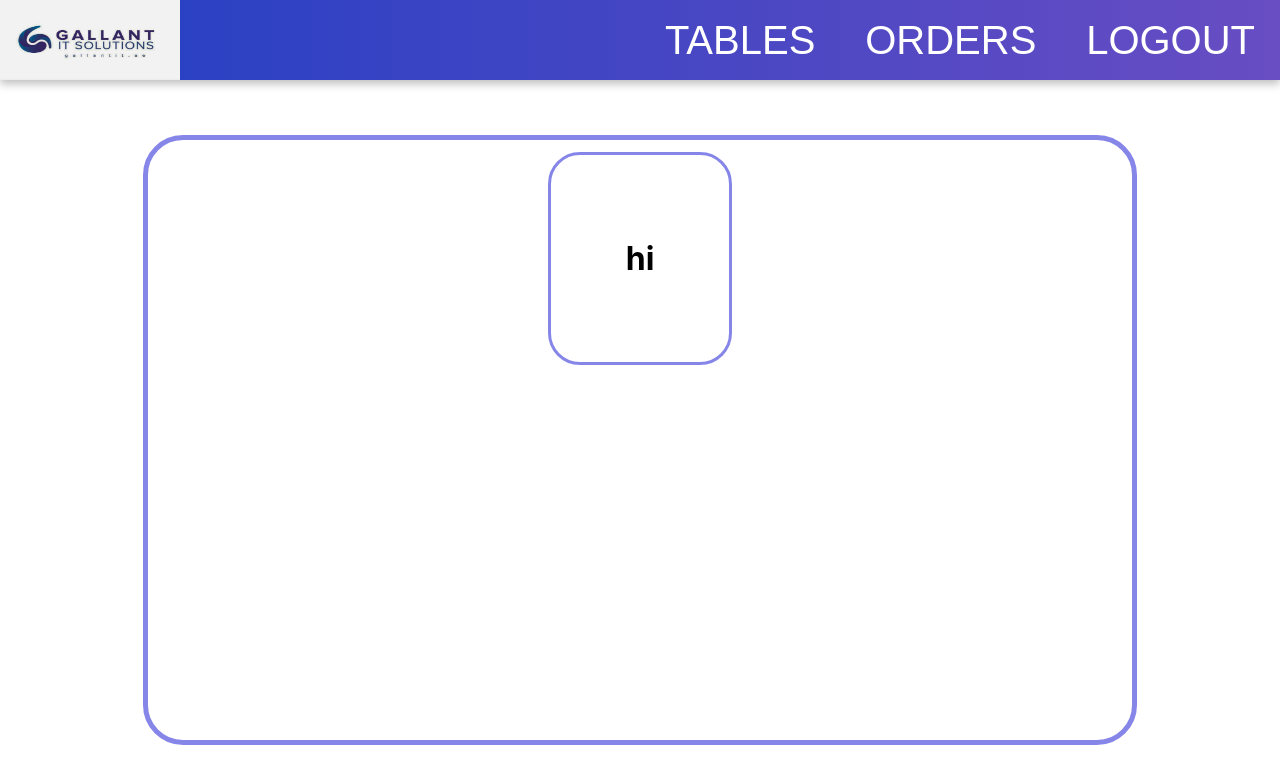
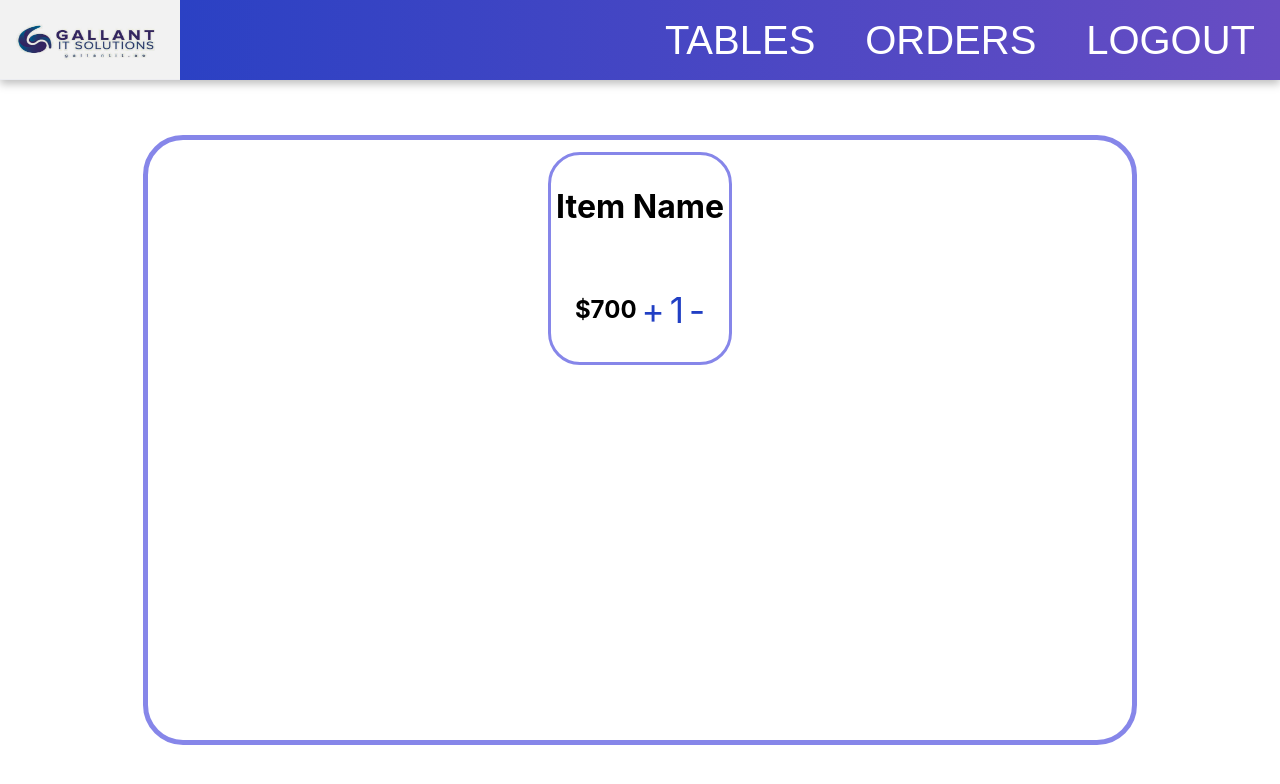
Before and after one commit to Fmajid29/restraunt-ordering-software, a React (Create React App) app: page /items in a window 1280 px wide. Shown: the top 784 px of the page. Built offline with nearby package versions, Linux system fonts and the light colour scheme.

Commit message:
completed the item card without styling

```diff
--- a/src/Components/Items/Item.jsx
+++ b/src/Components/Items/Item.jsx
@@ -1,10 +1,32 @@
-import React from "react";
+import React, { useState } from "react";
 
-const Item = () => {
+const Item = (props) => {
+  const [value, setValue] = useState(1);
+
+  const handleIncrement = () => {
+    setValue(value + 1);
+  };
+  const handleDecrement = () => {
+    setValue(value + -1);
+  };
   return (
     <>
       <div className="itemCard">
-        <h1>hi</h1>
+        <h1>Item Name</h1>
+        <div className="random">
+          <h2>${props.price}</h2>
+          <div className="inc">
+            <div onClick={handleIncrement}>
+              <h className="decrement">+</h>
+            </div>
+            <div>
+              <h className="headingBill">{value}</h>
+            </div>
+            <div onClick={handleDecrement}>
+              <h className="decrement">-</h>
+            </div>
+          </div>
+        </div>
       </div>
     </>
   );
--- a/src/Components/Items/Items.jsx
+++ b/src/Components/Items/Items.jsx
@@ -9,7 +9,7 @@ const Items = () => {
       <Navbar />
       <div className="items">
         <div className="itemcontainer">
-          <Item />
+          <Item price="700" />
         </div>
       </div>
     </>
--- a/src/Components/Items/items.css
+++ b/src/Components/Items/items.css
@@ -27,3 +27,22 @@
   flex-direction: column;
   align-items: center;
 }
+
+.random {
+  display: flex;
+  justify-content: space-around;
+  align-items: center;
+}
+
+.inc {
+  display: flex;
+  justify-content: space-around;
+  align-items: center;
+}
+
+.decrement {
+  color: #213fc4;
+  font-size: 35px;
+  padding-left: 5px !important;
+  cursor: pointer;
+}
```
